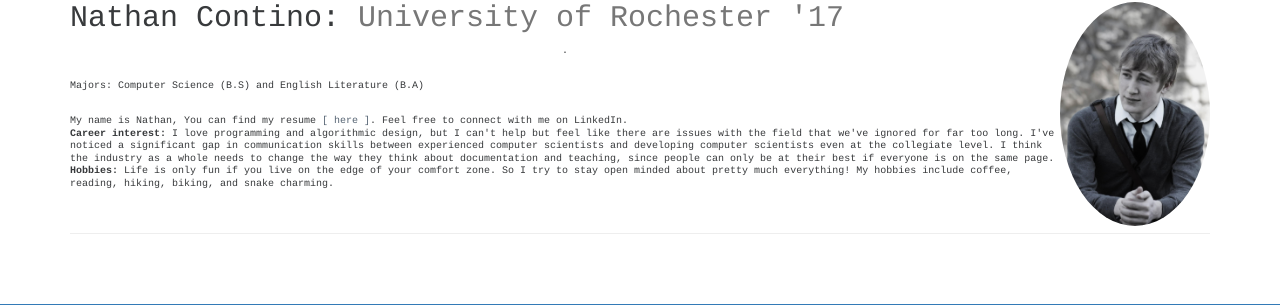
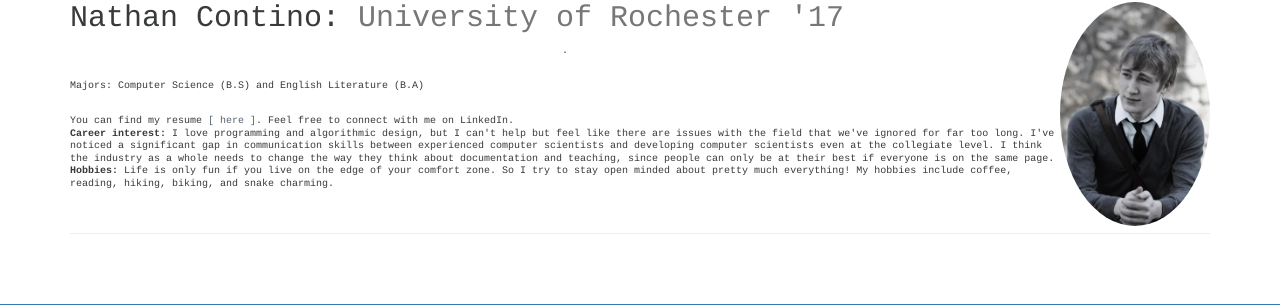
Before and after one commit to nathan-contino/nathan-contino.github.io, a Jekyll site: the page built from index.html, in a window 1280 px wide and 900 px high, scrolled down 823 px. Shown: the part 145-450 px from the top of the window. Built offline with Jekyll 4.4.1, drawn with Linux system fonts in a browser that asks for light colours.

Commit message:
spacing
Former-commit-id: 8b75042a9852d5825849f259c6f4aa3de3b70567 [formerly 802c560f5faa809c27699f224076a608d2296fc4] [formerly b68d7bbbe31c61dfb11e250ac18386a3f8becb0d [formerly 639c5e15dc2c5fe42742b3c6cef2523769457a45]]
Former-commit-id: 8d3b0b4a2d61adc7c02a7028e146d43e05366fd6 [formerly 9f8bc9d1f65f281e0b9e476a96ecb4e4c5c695dc]
Former-commit-id: 79d081a552814c3c5f8e78289105f31526fe91c9

```diff
--- a/_includes/about.html
+++ b/_includes/about.html
@@ -7,8 +7,8 @@
             </h2>
             <p>.</p><br/>
             <h10 align="left" font-family="inherit" font-weight="500" line-height="1.1" color="inherit">
-              <p align="left" font-weight="300">Majors: </b> Computer Science (B.S) and English Literature (B.A) </p><br/>
-                <p align="left">My name is Nathan, You can find my resume
+              <p align="left" size="17">Majors: </b> Computer Science (B.S) and English Literature (B.A) </p><br/>
+                <p align="left">You can find my resume
                 <a href="{{ site.baseurl }}public/Nathan_Contino_Resume.pdf"> [ here ]</a>. Feel free to connect with me on LinkedIn.<br/>
                 <b align="left">Career interest:</b>
                   I love programming and algorithmic design, but I can't help but feel like there are issues with the field that we've ignored for far too long. I've noticed a significant gap in communication skills between experienced computer scientists and developing computer scientists even at the collegiate level. I think the industry as a whole needs to change the way they think about documentation and teaching, since people can only be at their best if everyone is on the same page.<br/>
```
